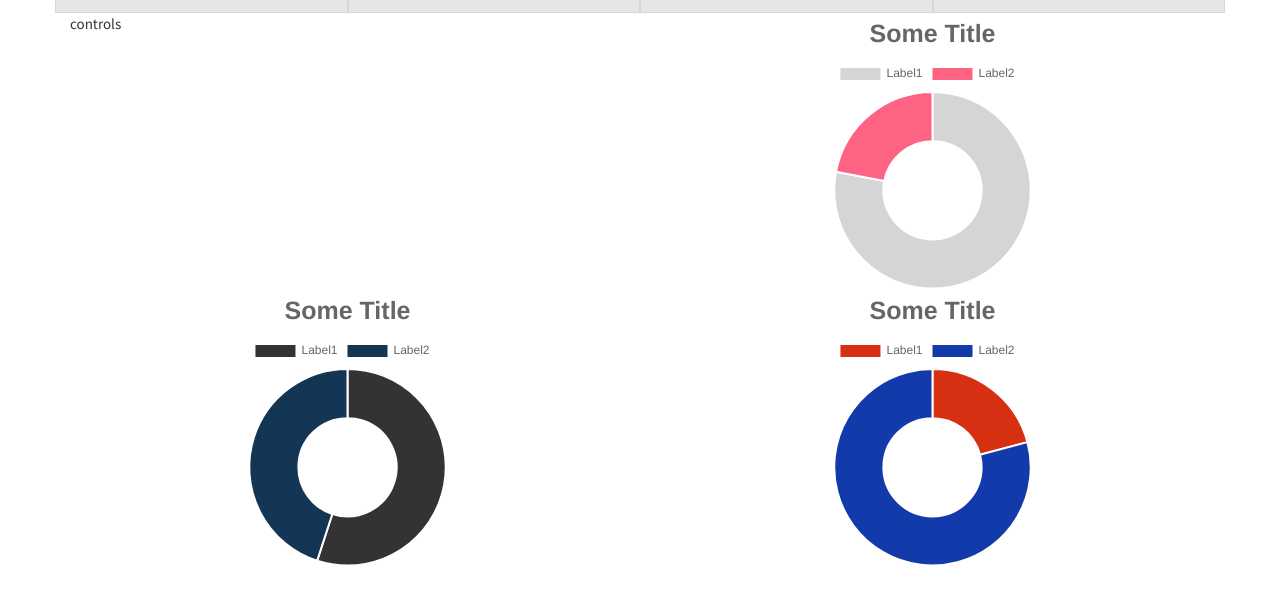
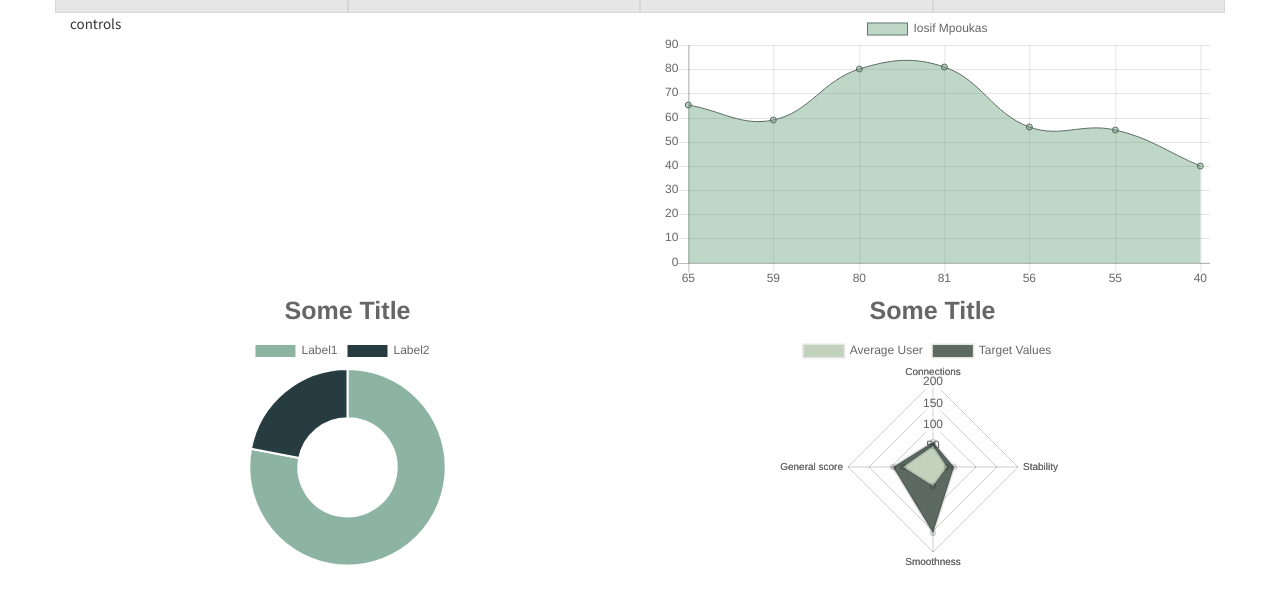
Before and after one commit to DecisionSystemsGroup/hackinnow, a plain HTML site: page dashboard/index.html in a window 1280 px wide. Shown: the part 175-780 px from the top of the page. Drawn offline with Linux system fonts and the light colour scheme.

Commit message:
update charts

```diff
--- a/dashboard/assets/js/app.js
+++ b/dashboard/assets/js/app.js
@@ -3,7 +3,26 @@ var app = (function(){
 		defaultPanel= '#panel-main'
 		,appPanel = '#wrapper-app'
 		,loaderPanel = '#wrapper-loader'
-		,charts = [undefined, undefined, undefined];
+		,charts = [
+			{
+				type: 'line'
+				,wrapper: 'chart-0'
+				,colors: ['rgba(95, 156, 116 ,0.4)', '#5D6A64']
+				,obj: undefined
+			},
+			{
+				type: 'doughnut'
+				,wrapper: 'chart-1'
+				,colors: ['#8DB4A3', '#273C41']
+				,obj: undefined
+			},
+			{
+				type: 'radar'
+				,wrapper: 'chart-2'
+				,colors: ['#C2D2BD', '#5D6A64']
+				,obj: undefined
+			}
+		];
 
 	function trigger(evt, data){
 		console.log("Event triggered: "+evt, data);
@@ -35,27 +54,59 @@ var app = (function(){
 	}
 
 	function _createCharts(){
+		_createChart0();
 		_createChart1();
 		_createChart2();
-		_createChart3();
+	}
+
+	function _createChart0(){
+		var index = 0;
+		if(charts[index].obj !== undefined){
+			charts[index].obj.destroy();
+		}
+		var chartData = {
+		    labels: [65, 59, 80, 81, 56, 55, 40],
+		    datasets: [
+		        {
+		            label: "Iosif Mpoukas",
+					backgroundColor: charts[index].colors[0],
+					borderColor: charts[index].colors[1],
+					borderWidth: 1,
+		            data: [65, 59, 80, 81, 56, 55, 40]
+		        }
+		    ]
+    };
+		var ctx = document.getElementById(charts[index].wrapper);
+		charts[index] = new Chart(ctx,{
+			type: charts[index].type,
+			data: chartData,
+			options: {
+				scales: {
+					yAxes: [{
+						ticks: {
+							beginAtZero:true
+						}
+					}]
+				}
+			}
+		});
 	}
 
 	function _createChart1(){
-		var index = 0;
-		if(charts[index] !== undefined){
-			charts[index].destroy();
+		var index = 1;
+		if(charts[index].obj !== undefined){
+			charts[index].obj.destroy();
 		}
 		var chartData = {
 			labels: ['Label1', 'Label2'],
 			datasets: [{
 				data: [78, 22],
-				backgroundColor:["#d5d5d5", "#FF6384"],
-				hoverBackgroundColor:["#36A2EB", "#FF6384"]
+				backgroundColor: charts[index].colors
 			}]
 		};
-		var ctx = document.getElementById('chart-1');
+		var ctx = document.getElementById(charts[index].wrapper);
 		charts[index] = new Chart(ctx,{
-			type: 'doughnut',
+			type: charts[index].type,
 			data: chartData,
 			options: {
 				title: {
@@ -73,53 +124,28 @@ var app = (function(){
 	}
 
 	function _createChart2(){
-		var index = 1;
-		if(charts[index] !== undefined){
-			charts[index].destroy();
+		var index = 2;
+		if(charts[index].obj !== undefined){
+			charts[index].obj.destroy();
 		}
 		var chartData = {
-			labels: ['Label1', 'Label2'],
-			datasets: [{
-				data: [55, 45],
-				backgroundColor:["#333", "#123654"],
-				hoverBackgroundColor:["#444", "#123654"]
-			}]
+			labels: ["Connections", "Stability", "Smoothness", "General score"],
+			datasets: [
+				{
+					label: 'Average User',
+					backgroundColor: charts[index].colors[0],
+					data: [49, 33, 44, 70]
+				},
+				{
+					label: 'Target Values',
+					backgroundColor: charts[index].colors[1],
+					data: [59, 49, 155, 93]
+				}
+			]
 		};
-		var ctx = document.getElementById('chart-2');
+		var ctx = document.getElementById(charts[index].wrapper);
 		charts[index] = new Chart(ctx,{
-			type: 'doughnut',
-			data: chartData,
-			options: {
-				title: {
-					display: true,
-					fontSize: 25,
-					text: 'Some Title'
-				},
-				animation: {
-					duration: 1500,
-					animateScale: true,
-					animateRotate: true
-				}
-			}
-		});
-	}
-
-	function _createChart3(){
-		var index = 3;
-		if(charts[index] !== undefined){
-			charts[index].destroy();
-		}
-		var chartData = {
-			labels: ['Label1', 'Label2'],
-			datasets: [{
-				data: [33, 125],
-				backgroundColor:["#d72f11", "#123aaa"],
-				hoverBackgroundColor:["#d62e11", "#123aaa"]
-			}]
-		};
-		var ctx = document.getElementById('chart-3');
-		charts[index] = new Chart(ctx,{
-			type: 'doughnut',
+			type: charts[index].type,
 			data: chartData,
 			options: {
 				title: {
--- a/dashboard/index.html
+++ b/dashboard/index.html
@@ -72,13 +72,13 @@
                     controls
                 </div>
                 <div class="box col-sm-6 col-xs-12">
+                    <canvas id="chart-0"></canvas>
+                </div>
+                <div class="box col-sm-6 col-xs-12">
                     <canvas id="chart-1"></canvas>
                 </div>
-                <div class="box col-sm-6 col-xs-12">
+    			<div class="box col-sm-6 col-xs-12">
                     <canvas id="chart-2"></canvas>
-                </div>
-    			<div class="box col-sm-6 col-xs-12">
-                    <canvas id="chart-3"></canvas>
                 </div>
     		</div>
     	</div>
```
